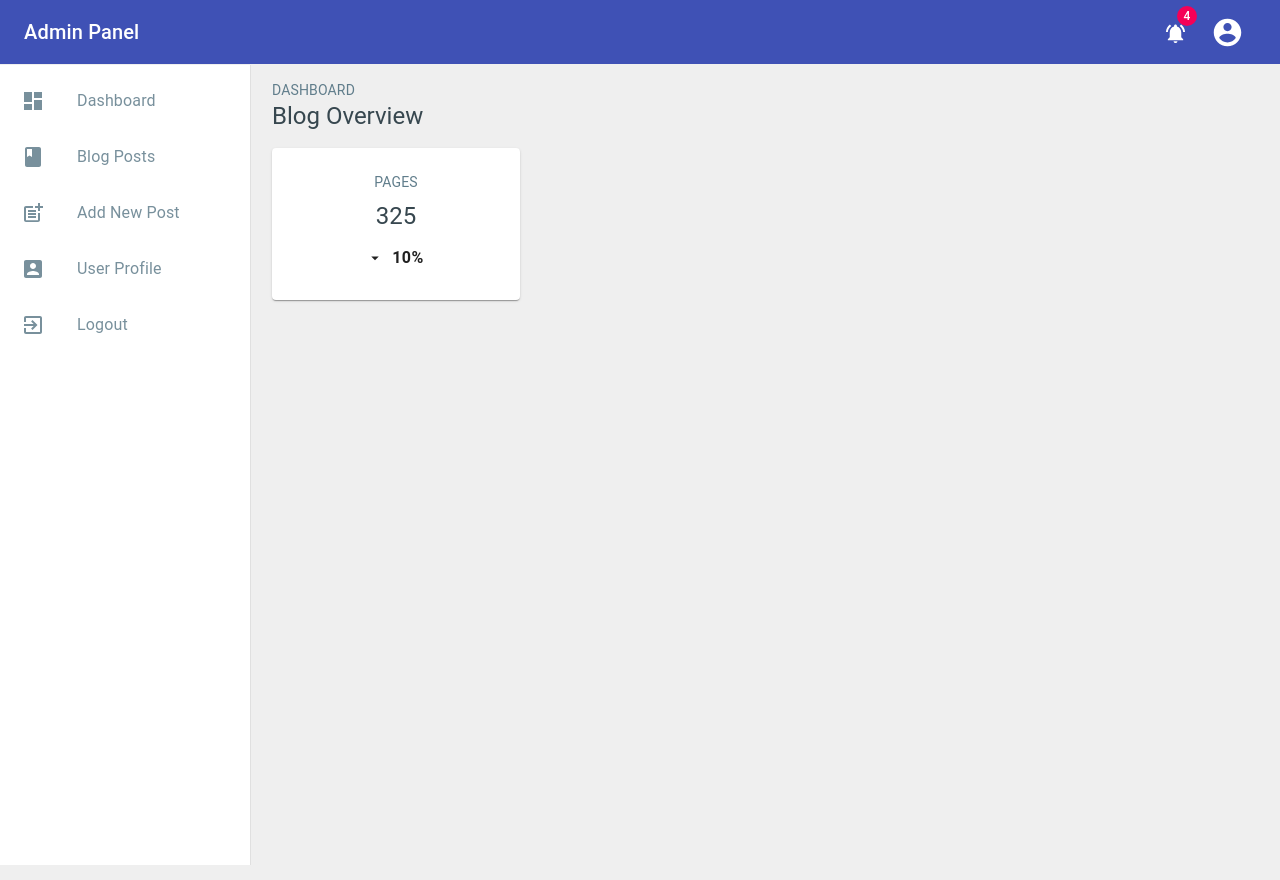
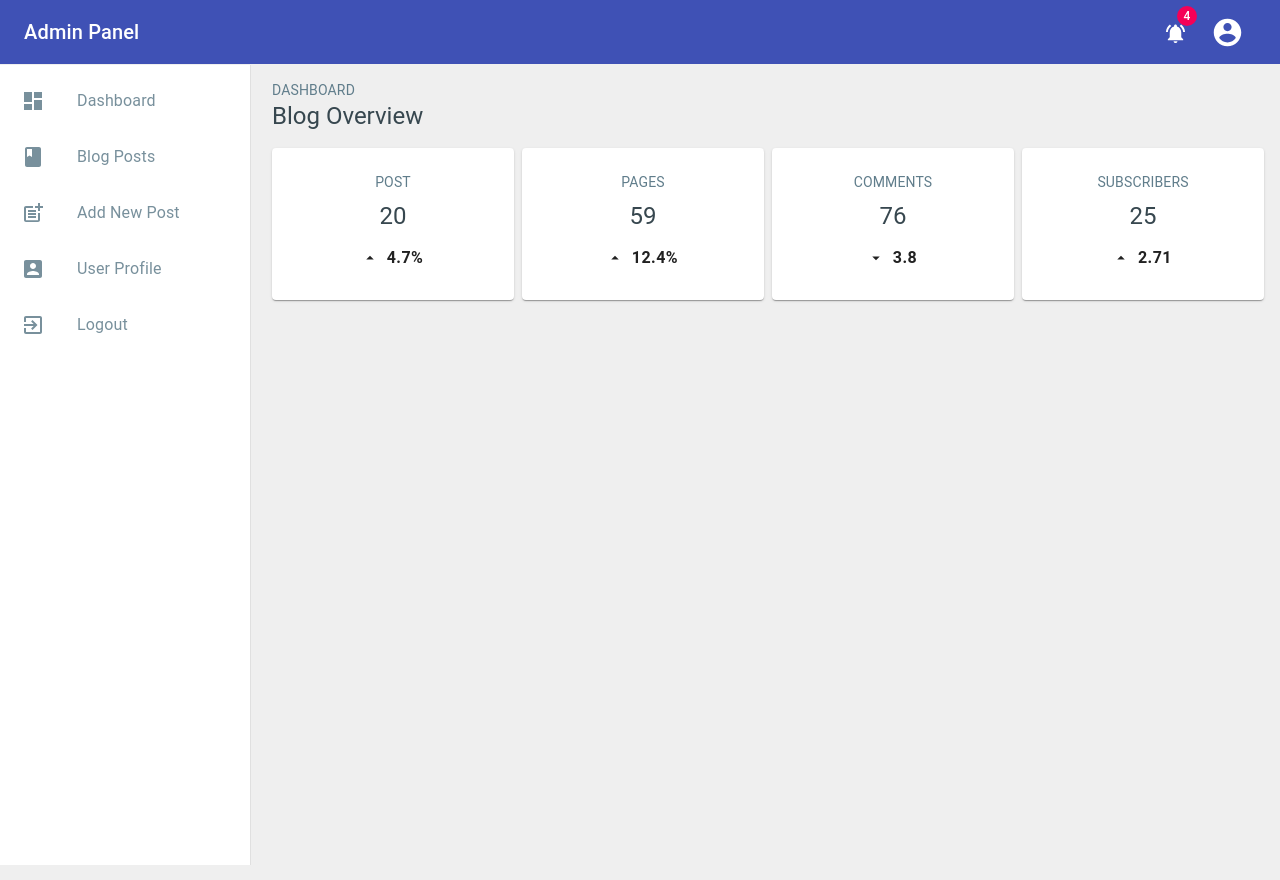
Before and after one commit to yuvraj1107thapa/Dashboard-ReactJS, a React (Create React App) app: page / in a window 1280 px wide. Built offline with nearby package versions, Linux system fonts and the light colour scheme.

Commit message:
Added small stats card for Dashboard

```diff
--- a/src/components/views/Dashboard.js
+++ b/src/components/views/Dashboard.js
@@ -10,15 +10,35 @@ import {
 import { PageTitle } from '../common/PageTitle';
 import { useStyles } from './ViewStyles'
 import ArrowDropDownIcon from '@material-ui/icons/ArrowDropDown';
+import ArrowDropUpIcon from '@material-ui/icons/ArrowDropUp';
+import { randomValueGenerator } from '../../utils/StatsData';
 
 export default function Dashboard() {
     const classes = useStyles();
 
     const DisplayData = [
-        {label: "Post", value: "", icon: "", iconLable: ""},
-        {label: "Pages", value: "", icon: "", iconLable: ""},
-        {label: "Comments", value: "", icon: "", iconLable: ""},
-        {label: "Subscribers", value: "", icon: "", iconLable: ""}
+        {
+            label: "Post",
+            value: randomValueGenerator({digit: 1000}),
+            icon: <ArrowDropUpIcon />,
+            iconLable: "4.7%"
+        },
+        {
+            label: "Pages",
+            value: randomValueGenerator({digit: 100}),
+            icon: <ArrowDropUpIcon />,
+            iconLable: "12.4%"},
+        {
+            label: "Comments",
+            value: randomValueGenerator({digit: 100}),
+            icon: <ArrowDropDownIcon />,
+            iconLable: "3.8"},
+        {
+            label: "Subscribers",
+            value: randomValueGenerator({digit: 1000}),
+            icon: <ArrowDropUpIcon />,
+            iconLable: "2.71"
+        }
     ]
 
     return (
@@ -26,27 +46,29 @@ export default function Dashboard() {
             {/* Title section */}
             <PageTitle label="Dashboard" title="Blog Overview"/>
             {/* Small-stats  section*/}
-            <Grid container>
+            <Grid container spacing={1}>
+                {DisplayData.map( (item, index) =>
                     <Grid item xs={6} sm={3}>
                         <Card>
-                        <CardContent>
+                            <CardContent key={index} className={classes.cardContent}>
                                 <Typography variant="body2" className={classes.statsLabel}>
-                                Pages
+                                    {item.label}
                                 </Typography>
                                 <Typography variant="h5" component="h6" className={classes.statsTitle}>
-                                325
+                                    {item.value}
                                 </Typography>
                                 <Typography component="p" style={{textAlign: "center", marginTop: "0px"}}>
                                     <Button
                                         size="small"
                                         className={classes.ratioBtn}
-                                    startIcon={<ArrowDropDownIcon />}>
-                                    10%
+                                        startIcon={item.icon}>
+                                        {item.iconLable}
                                     </Button>
                                 </Typography>
                             </CardContent>
                         </Card>
                     </Grid>
+                )}
             </Grid>
         </Box>
     )
--- /dev/null
+++ b/src/utils/StatsData.js
@@ -0,0 +1,4 @@
+export const randomValueGenerator = ( { digit } ) => {
+    const element = Math.round(Math.random() * digit);
+    return element;
+}
```
Lines whose indentation alone changed are shown as unchanged.
